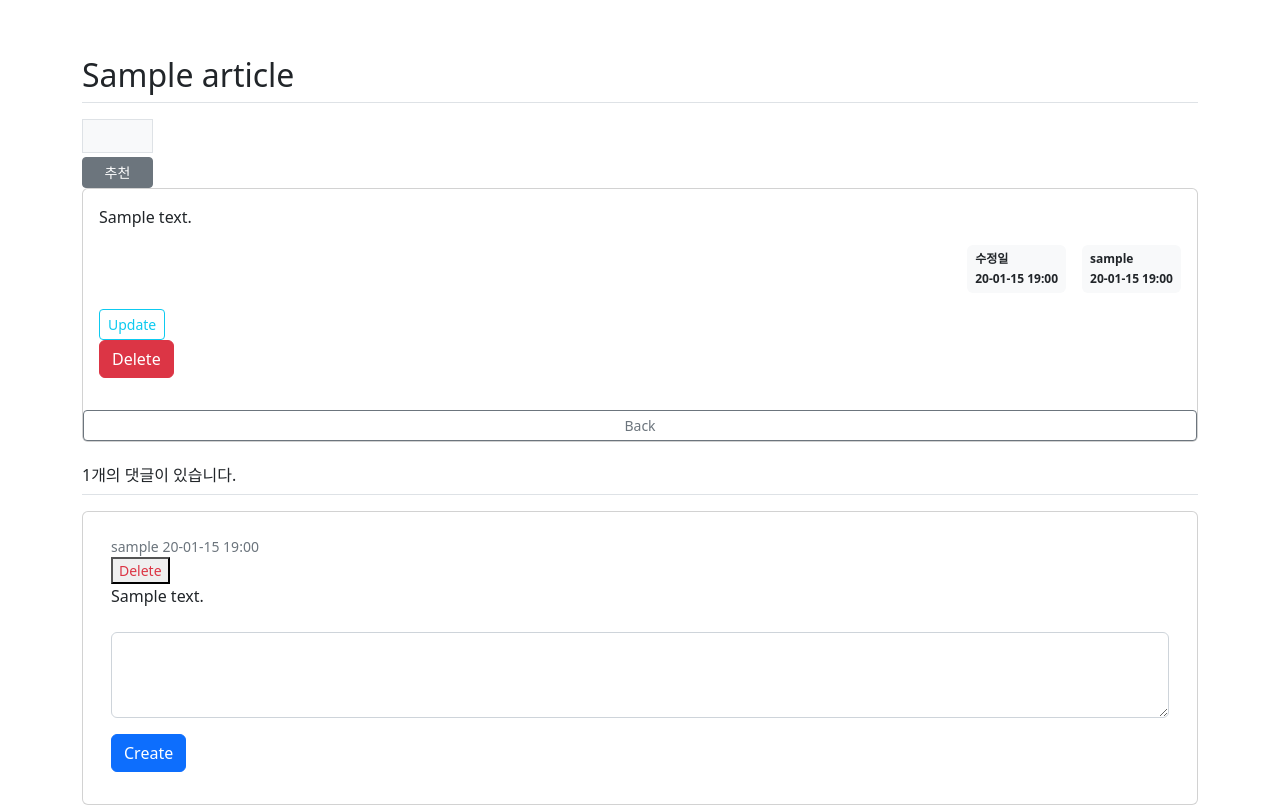
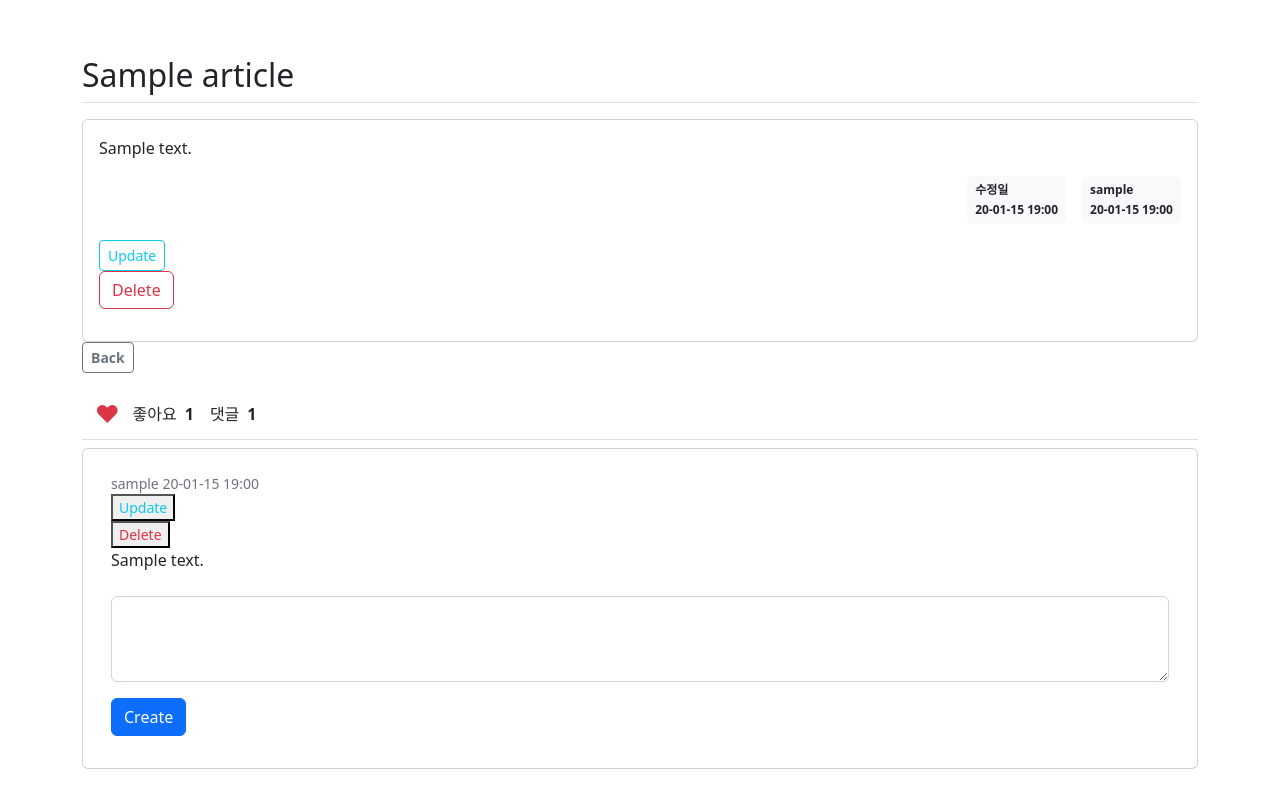
Before and after one commit to windy825/D-FLEX, a Django app: page /articles/1/ in a window 1280 px wide. Shown: the part 62-871 px from the top of the page. After the commit the page ends 831 px from the top, so only its background shows below. Run offline with Django 3.2, Linux system fonts and the light colour scheme; a user stored in the database is signed in; tables that the repository leaves empty hold one stand-in row (values such as "Sample post").

Commit message:
add bootstrap articles

```diff
--- a/articles/urls.py
+++ b/articles/urls.py
@@ -10,6 +10,7 @@ urlpatterns = [
     path('<int:article_pk>/', views.article_detail, name='article_detail'),
     path('<int:article_pk>/update/', views.article_update, name='article_update'),
     path('<int:article_pk>/delete/', views.article_delete, name='article_delete'),
+    path('<int:article_pk>/like/', views.article_like, name='article_like'),
     # comment
     path('<int:article_pk>/comments/create/', views.comment_create, name='comment_create'),
     # path('<int:article_pk>/comments/<int:comment_pk>/update/', views.comment_update, name='comment_update'),
--- a/articles/views.py
+++ b/articles/views.py
@@ -2,6 +2,7 @@ from django.shortcuts import get_object_or_404, redirect, render
 from django.contrib.auth.decorators import login_required
 from articles.forms import ArticleForm, CommentForm
 from django.views.decorators.http import require_safe, require_http_methods, require_POST
+from django.http import JsonResponse
 
 
 from .models import Article, Comment
@@ -80,6 +81,25 @@ def article_delete(request, article_pk):
 
 
 @require_POST
+def article_like(request, article_pk):
+    if request.user.is_authenticated:
+        article = get_object_or_404(Article, pk=article_pk)
+        if article.like_users.filter(pk=request.user.pk).exists():
+            article.like_users.remove(request.user)
+            liked = False
+        else:
+            article.like_users.add(request.user)
+            liked = True
+        context = {
+            'liked': liked,
+            'like_count': article.like_users.count(),
+        }
+        return JsonResponse(context)
+    return redirect('accounts:login')
+
+
+
+@require_POST
 def comment_create(request, article_pk):
     if request.user.is_authenticated:
         article = get_object_or_404(Article, pk=article_pk)
@@ -95,16 +115,18 @@ def comment_create(request, article_pk):
 
 
 # @require_POST
-# def comment_update(request, article_pk):
-#     if request.user.is_authenticated:
-#         article = get_object_or_404(Article, pk=article_pk)
-#     form = CommentForm(request.POST)
-#     if form.is_valid():
-#         comment = form.save(commit=False)
-#         comment.user = request.user
-#         comment.article = article
-#         comment.save()
-#     return redirect('articles:article_detail', article.pk)
+# def comment_update(request, article_pk, comment_pk):
+#     article = get_object_or_404(Article, pk=article_pk)
+#     comment = get_object_or_404(Comment, pk=comment_pk)
+#     if request.user == comment.user:
+
+#         form = CommentForm(request.POST, instance=comment)
+#         if form.is_valid():
+#             form.save()
+#             context = {
+
+#             }
+#             return JsonResponse(context)
 #     return redirect('accounts:login')
 
 
--- a/templates/articles/article_detail.html
+++ b/templates/articles/article_detail.html
@@ -6,12 +6,6 @@
   <h2 class="border-bottom py-2">{{ article.title }}</h2>
   <!-- 게시글 -->
   <div class="row my-3">
-    <div class="col-1">
-      <div class="bg-light text-center p-3 border fw-bolder mb-1"></div>
-      <div class="d-grid gap-1">
-        <a href="" class="recommend btn btn-sm btn-secondary">추천</a>
-      </div>
-    </div>
     <div>
       <div class="card">
         <div class="card-body">
@@ -36,23 +30,47 @@
             <a href="{% url 'articles:article_update' article.pk %}" class="btn btn-sm btn-outline-info">
               Update
             </a>
-            {% comment %}<a href="{% url 'articles:article_delete' article.pk %}" class="delete btn btn-sm btn-outline-danger">
-              Delete
-            </a>{% endcomment %}
             <form action="{% url 'articles:article_delete' article.pk %}" method="post">
               {% csrf_token %}
-              <button type="submit" class="btn btn-danger">Delete</button>
+              <button type="submit" class="btn btn-outline-danger">Delete</button>
             </form>
           </div>
           {% endif %}
         </div>
         <!-- 목록으로 -->
-        <a href="{% url 'articles:articles' %}" class="btn btn-sm btn-outline-secondary">Back</a>
       </div>
+      <a href="{% url 'articles:articles' %}" class="btn btn-sm btn-outline-secondary fw-bold">Back</a>
     </div>
   </div>
   <!-- 댓글 개수 -->
-  <h6 class="border-bottom my-3 py-2">{{ article.comment_set.all.count }}개의 댓글이 있습니다.</h6>
+
+
+  <div class="d-flex border-bottom my-2">
+      {% if request.user.is_authenticated %}
+        <form class="like-form p-0" data-article-id="{{ article.pk }}">
+          {% csrf_token %}
+          {% if user in article.like_users.all %}
+            <button id="like-{{ article.pk }}" class="btn btn-link text-danger text-decoration-none fs-4">♥</button>
+          {% else %}
+            <button id="like-{{ article.pk }}" class="btn btn-link text-secondary text-decoration-none fs-4">♡</button>
+          {% endif %}
+        </form>
+      {% endif %}
+    <div class="d-flex align-items-center justify-content-center p-0 m-0 me-3">
+      좋아요
+      <span id="like-count-{{ article.pk }}" class="ms-2 fw-bold">
+        {{ article.like_users.all|length }}
+      </span>
+    </div>
+    <div class="d-flex align-items-center justify-content-center p-0 m-0">
+      댓글
+      <span class="ms-2 fw-bold">
+        {{ article.comment_set.all.count }}
+      </span>
+    </div>
+  </div>
+
+
   <div class="card">
     <div class="card-body">
       <!-- 댓글 목록 -->
@@ -63,9 +81,14 @@
               <div class="small text-muted">
                 {{ comment.user }} {{ comment.created_at|date:'y-m-d H:i' }}
                 {% if request.user == comment.user %}
-                  {% comment %}<a href="{% url 'articles:comment_delete' article.pk comment.pk %}" class="small delete text-decoration-none">
-                    Delete
-                  </a>{% endcomment %}
+                  {% comment %} <form action="{% url 'articles:comment_update' article.pk comment.pk %}" method="post">
+                    {% csrf_token %}
+                    <button type="submit" class="text-info">Update</button>
+                  </form> {% endcomment %}
+                  <form action="#" method="">
+                    {% csrf_token %}
+                    <button type="submit" class="text-info">Update</button>
+                  </form>
                   <form action="{% url 'articles:comment_delete' article.pk comment.pk %}" method="post">
                     {% csrf_token %}
                     <button type="submit" class="text-danger">Delete</button>
@@ -89,3 +112,36 @@
   </div>
 </div>
 {% endblock %}
+
+{% block script %}
+<script>
+  const likeForm = document.querySelector('.like-form');
+  likeForm.addEventListener('submit', event => {
+    event.preventDefault();
+    const articleId = event.target.dataset.articleId;
+    const csrftoken = document.querySelector('[name=csrfmiddlewaretoken]').value;
+    axios({
+      url: `/articles/${articleId}/like/`,
+      method: 'post',
+      headers: { 'X-CSRFToken': csrftoken },
+    })
+      .then(res => {
+        const likeCount = res.data.like_count;
+        const liked = res.data.liked;
+        const $likeButton = document.querySelector(`#like-${articleId}`);
+        const $likeCount = document.querySelector(`#like-count-${articleId}`);
+        if (liked) {
+          $likeButton.classList.add('text-danger');
+          $likeButton.innerText ='♥';
+        } else {
+          $likeButton.classList.remove('text-danger');
+          $likeButton.innerText = '♡';
+        }
+        $likeCount.innerText = likeCount;
+      })
+      .catch(err => console.error(err.response));
+  });
+
+
+</script>
+{% endblock %}
--- a/templates/base.html
+++ b/templates/base.html
@@ -17,5 +17,6 @@
   {% block script %}
   {% endblock %}
   <script src="https://cdn.jsdelivr.net/npm/bootstrap@5.2.0-beta1/dist/js/bootstrap.bundle.min.js" integrity="sha384-pprn3073KE6tl6bjs2QrFaJGz5/SUsLqktiwsUTF55Jfv3qYSDhgCecCxMW52nD2" crossorigin="anonymous"></script>
+  <script src="https://cdn.jsdelivr.net/npm/axios/dist/axios.min.js"></script>
 </body>
 </html>
```
Also changed, not shown: templates/articles/articles.html (+36 -16 lines).
